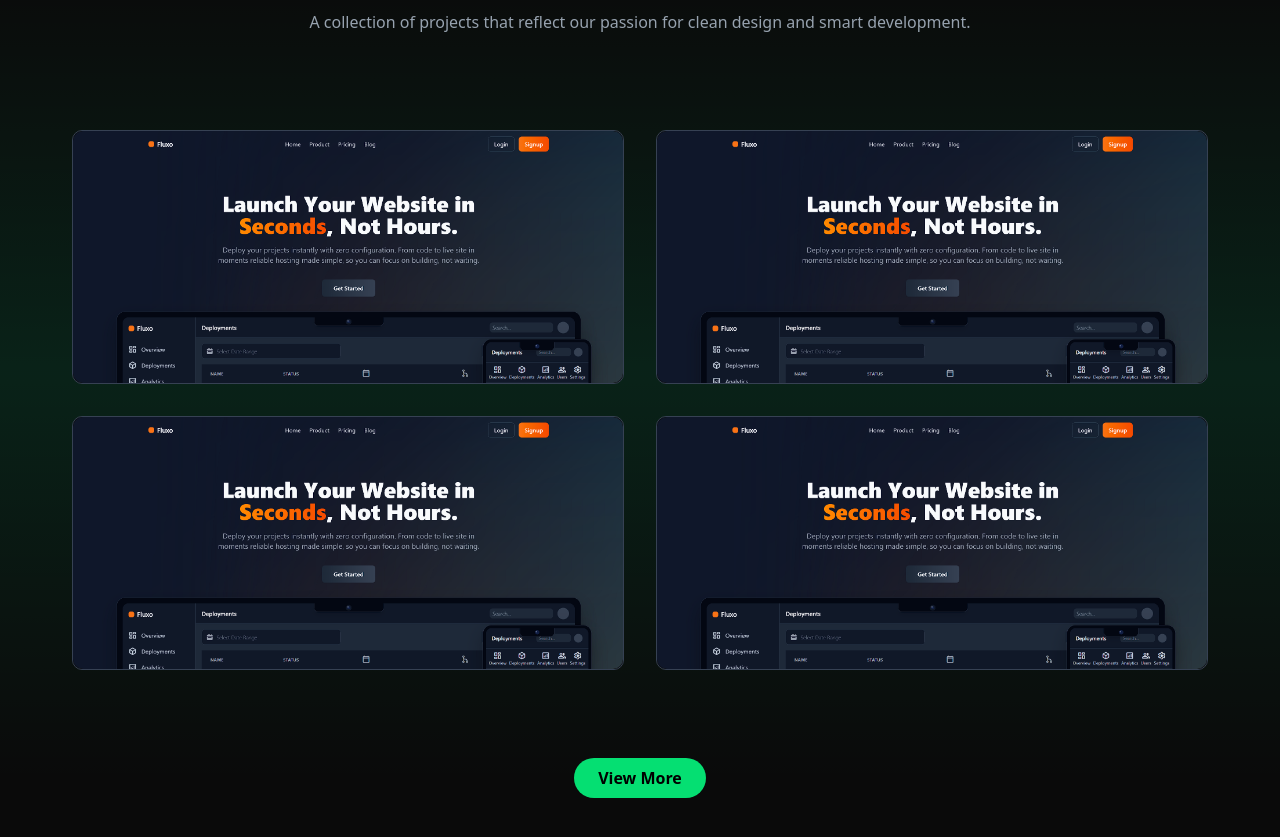
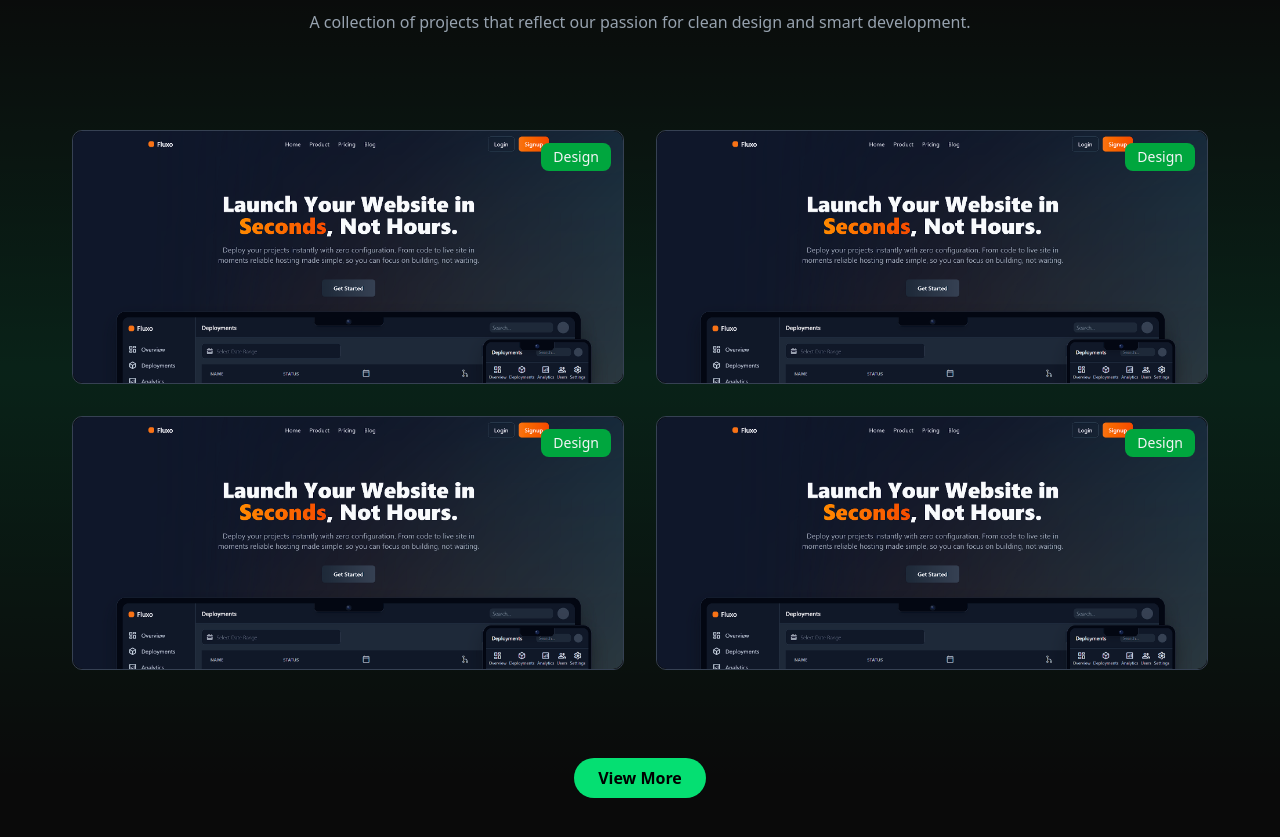
Before and after one commit to MysticMetaphors/arvo, a Next.js app: page / in a window 1280 px wide. Shown: the part 1900-2737 px from the top of the page. Built offline with nearby package versions, Linux system fonts and the light colour scheme.

Commit message:
feat: Update ArvoCard component to include type prop and display design label; modify layout image URLs for consistency

```diff
--- a/src/app/layout.tsx
+++ b/src/app/layout.tsx
@@ -29,7 +29,7 @@ export const metadata: Metadata = {
     siteName: "Arvo",
     images: [
       {
-        url: "https://arvo-alpha.vercel.app/og-image.png",
+        url: "https://arvo-alpha.vercel.app/og-image.jpg",
         width: 1200,
         height: 630,
         alt: "Arvo Web Studio",
@@ -43,7 +43,7 @@ export const metadata: Metadata = {
     title: "Arvo | Creative Web Solutions & Development Studio",
     description:
       "Arvo creates exceptional web and e-commerce experiences through design, performance, and innovation.",
-    images: ["https://arvo-alpha.vercel.app/og-image.png"],
+    images: ["https://arvo-alpha.vercel.app/og-image.jpg"],
     creator: "@arvo_team",
   },
   icons: {
@@ -52,9 +52,11 @@ export const metadata: Metadata = {
   alternates: {
     canonical: "https://arvo-alpha.vercel.app/",
   },
+};
+
+export const viewport = {
   themeColor: "#0f172a",
 };
-
 
 export default function RootLayout({
   children,
--- a/src/components/sections/Projects.tsx
+++ b/src/components/sections/Projects.tsx
@@ -58,7 +58,13 @@ export default function Projects() {
           </div>
           <div className="grid lg:grid-cols-2 md:grid-cols-2 gap-8 lg:p-12 md:p-2 sm:p-6">
             {projects.map((project, i) => (
-              <ArvoCard key={i} index={i} {...project} icons={["react", "tailwindcss", "html5"]} />
+              <ArvoCard
+              type="design"
+              onView={true}
+              key={i}
+              index={i}
+              {...project}
+              icons={["react", "tailwindcss", "html5"]} />
             ))}
           </div>
           <div className="flex w-full justify-center mt-10">
--- a/src/components/ui/arvo/ArvoCard.tsx
+++ b/src/components/ui/arvo/ArvoCard.tsx
@@ -4,6 +4,7 @@ import { motion } from "framer-motion";
 import Image from "next/image";
 
 type ArvoCardProps = {
+  type?: string;
   title?: string;
   description?: string;
   image?: string;
@@ -12,7 +13,7 @@ type ArvoCardProps = {
   onView?: boolean;
 };
 
-export default function ArvoCard({ title = '', description = '', image = '', icons = [], index = 0, onView }: ArvoCardProps) {
+export default function ArvoCard({ type = '', title = '', description = '', image = '', icons = [], index = 0, onView }: ArvoCardProps) {
   const animationProps = onView
     ? {
       whileInView: { opacity: 1, y: 0 },
@@ -32,6 +33,12 @@ export default function ArvoCard({ title = '', description = '', image = '', ico
              transform transition-all duration-500 ease-out hover:-translate-y-3 hover:shadow-lg
              hover:shadow-green-primary/20"
     >
+      {type == "design" ?
+        <span className="absolute top-3 right-3 z-10 px-3 py-1 text-sm font-medium text-gray-100 bg-green-600 rounded-md">
+          Design
+        </span> : 'err'
+      }
+
       <Image
         src={`/${image}`}
         alt={title}
```
